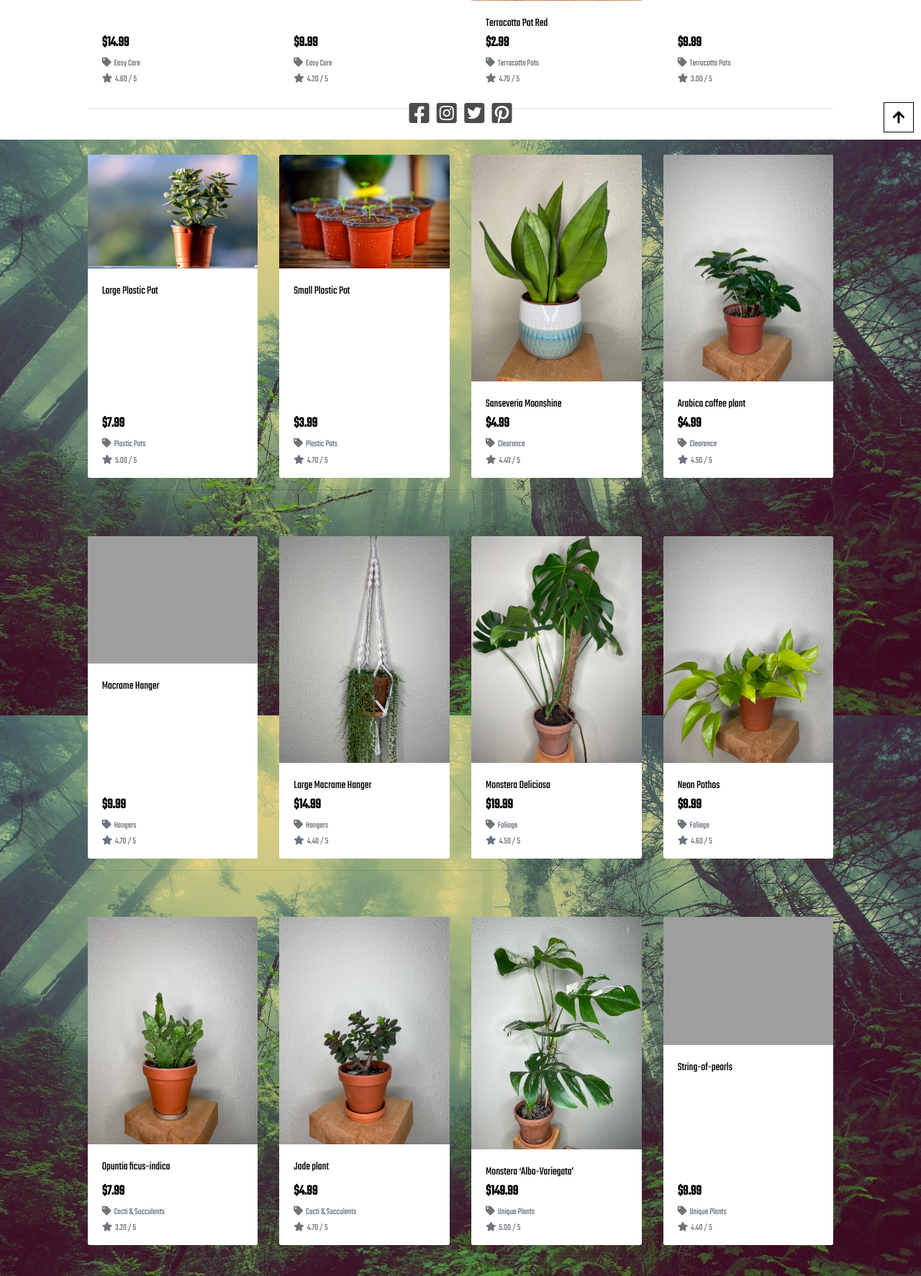
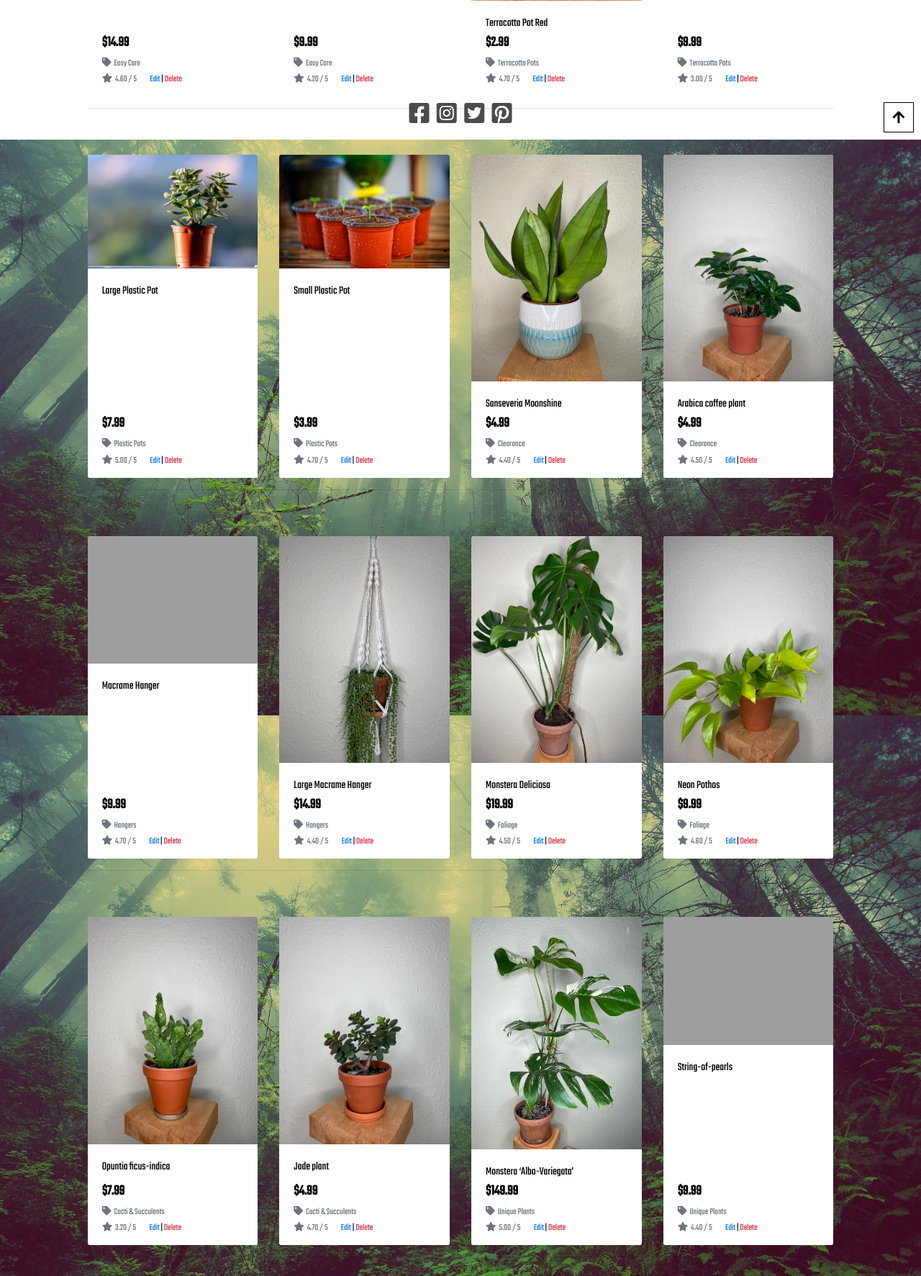
Before and after one commit to Luka-pp/Milestone-Projet-4, a Django app: page /products/ in a window 1280 px wide. Shown: the part 606-2379 px from the top of the page at 72% size. Run offline with Django 3.2, Linux system fonts and the light colour scheme; a user stored in the database is signed in; data comes from the database, SQL or seed files in the repository; some libraries are stand-ins or nearby versions; grey boxes are pictures that could not be loaded.

Commit message:
finished add edit and delete product pages and functionality

```diff
--- a/products/templates/products/product_detail.html
+++ b/products/templates/products/product_detail.html
@@ -42,6 +42,12 @@
                         <small class="text-muted"><i class="fas fa-star mr-1"></i>{{ product.rating }}</small>
                     {% else %}
                         <small class="text-muted">No Rating</small>
+                    {% endif %}
+                    {% if request.user.is_superuser %}
+                        <small class="ml-3">
+                            <a href="{% url 'edit_product' product.id %}">Edit</a> |
+                            <a class="text-danger" href="{% url 'delete_product' product.id %}">Delete</a>
+                        </small>
                     {% endif %}
                     <p class="mt-3">{{ product.description }}</p>
                     <form class="form" action="{% url 'add_to_bag' product.id %}" method="POST">
--- a/products/templates/products/products.html
+++ b/products/templates/products/products.html
@@ -107,6 +107,12 @@
                                             {% else %}
                                                 <small class="text-muted"> No Rating</small>
                                             {% endif %}
+                                            {% if request.user.is_superuser %}
+                                                <small class="ml-3">
+                                                    <a href="{% url 'edit_product' product.id %}">Edit</a> |
+                                                    <a class="text-danger" href="{% url 'delete_product' product.id %}">Delete</a>
+                                                </small>
+                                            {% endif %}
                                         </div>
                                     </div>
                                 </div>
--- a/products/urls.py
+++ b/products/urls.py
@@ -8,5 +8,6 @@ urlpatterns = [
     path('', views.all_products, name='products'),
     path('<int:product_id>/', views.product_detail, name='product_detail'),
     path('add/', views.add_product, name='add_product'),
-    path('edit/<int:product_id>/', views.edit_product, name='edit_product')
+    path('edit/<int:product_id>/', views.edit_product, name='edit_product'),
+    path('delete/<int:product_id>/', views.delete_product, name='delete_product')
 ]
--- a/products/views.py
+++ b/products/views.py
@@ -71,9 +71,9 @@ def add_product(request):
     if request.method == 'POST':
         form = ProductForm(request.POST, request.FILES)
         if form.is_valid():
-            form.save()
+            product = form.save()
             messages.success(request, 'Successfully added product!')
-            return redirect(reverse('add_product'))
+            return redirect(reverse('product_detail', args=[product.id]))
         else:
             messages.error(request, 'Failed to add product. Please ensure the form is valid.')
     else:
@@ -106,3 +106,10 @@ def edit_product(request, product_id):
         'product': product,
     }
     return render(request, template, context)
+
+
+def delete_product(request, product_id):
+    product = get_object_or_404(Product, pk=product_id)
+    product.delete()
+    messages.success(request, 'Product deleted!')
+    return redirect(reverse('products'))
```
